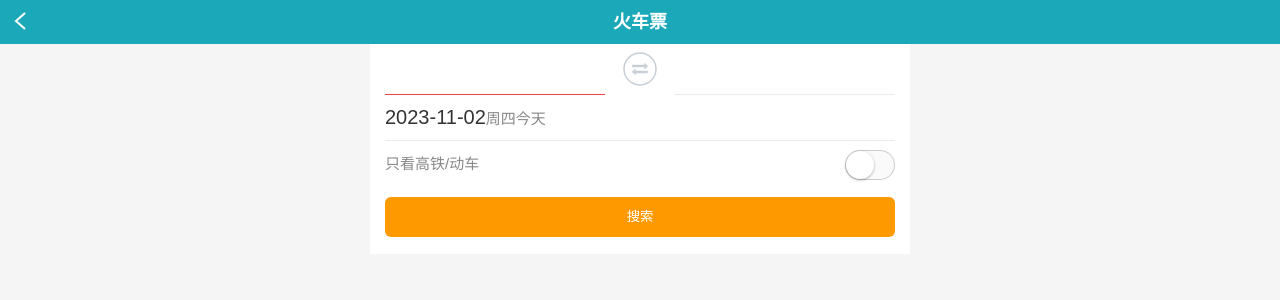
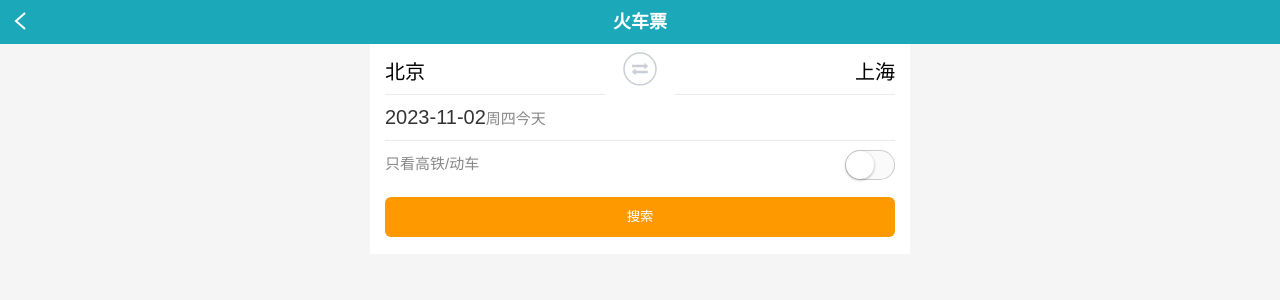
Before and after one commit to LoveWei0/WhereToGoReact, a React (Vite) app: page / in a window 1280 px wide. Shown: the top 300 px of the page. Built offline with nearby package versions, Linux system fonts and the light colour scheme; no server answers.

Commit message:
feat: journey from and to

```diff
--- a/src/components/journey/index.tsx
+++ b/src/components/journey/index.tsx
@@ -4,19 +4,47 @@ import React from 'react'
 import './index.css'
 // svg
 import switchImg from '../../assets/images/switch.svg'
+// hooks
+import { useAppDispatch, useAppSelector } from '@app/hooks'
+// store -> actions
+import {
+  showCitySelector,
+  selectFrom,
+  selectTo
+} from '@store/slice/citySelector'
 
 export default function Journey() {
+  const dispatch = useAppDispatch()
+  const from = useAppSelector(selectFrom)
+  const to = useAppSelector(selectTo)
   return (
     <>
       <div className="journey">
-        <div className="journey-station border-red-500">
-          <input type="text" className="journey-input journey-from" />
+        <div
+          className="journey-station"
+          onClick={() => dispatch(showCitySelector(true))}
+        >
+          <input
+            type="text"
+            className="journey-input journey-from"
+            readOnly
+            name="from"
+            value={from}
+          />
         </div>
         <div className="journey-switch">
           <img src={switchImg} alt="switch" width="70" height="40" />
         </div>
-        <div className="journey-station">
-          <input type="text" className="journey-input journey-to" />
+        <div
+          className="journey-station"
+          onClick={() => dispatch(showCitySelector(false))}
+        >
+          <input
+            type="text"
+            className="journey-input journey-to"
+            readOnly
+            value={to}
+          />
         </div>
       </div>
     </>
--- a/src/store/slice/citySelector.ts
+++ b/src/store/slice/citySelector.ts
@@ -3,10 +3,14 @@ import type { RootState } from '../index'
 
 interface StateType {
   show: boolean
+  from: string
+  to: string
 }
 
 const initialState: StateType = {
-  show: false
+  show: false,
+  from: '北京',
+  to: '上海'
 }
 
 const citySlice = createSlice({
@@ -23,7 +27,11 @@ const citySlice = createSlice({
   }
 })
 
-export const selectShow = (state: RootState) => state.city.show
+const selectShow = (state: RootState) => state.city.show
+const selectFrom = (state: RootState) => state.city.from
+const selectTo = (state: RootState) => state.city.to
+
+export { selectShow, selectFrom, selectTo }
 
 export const { showCitySelector, hideCitySelector } = citySlice.actions
 
```
